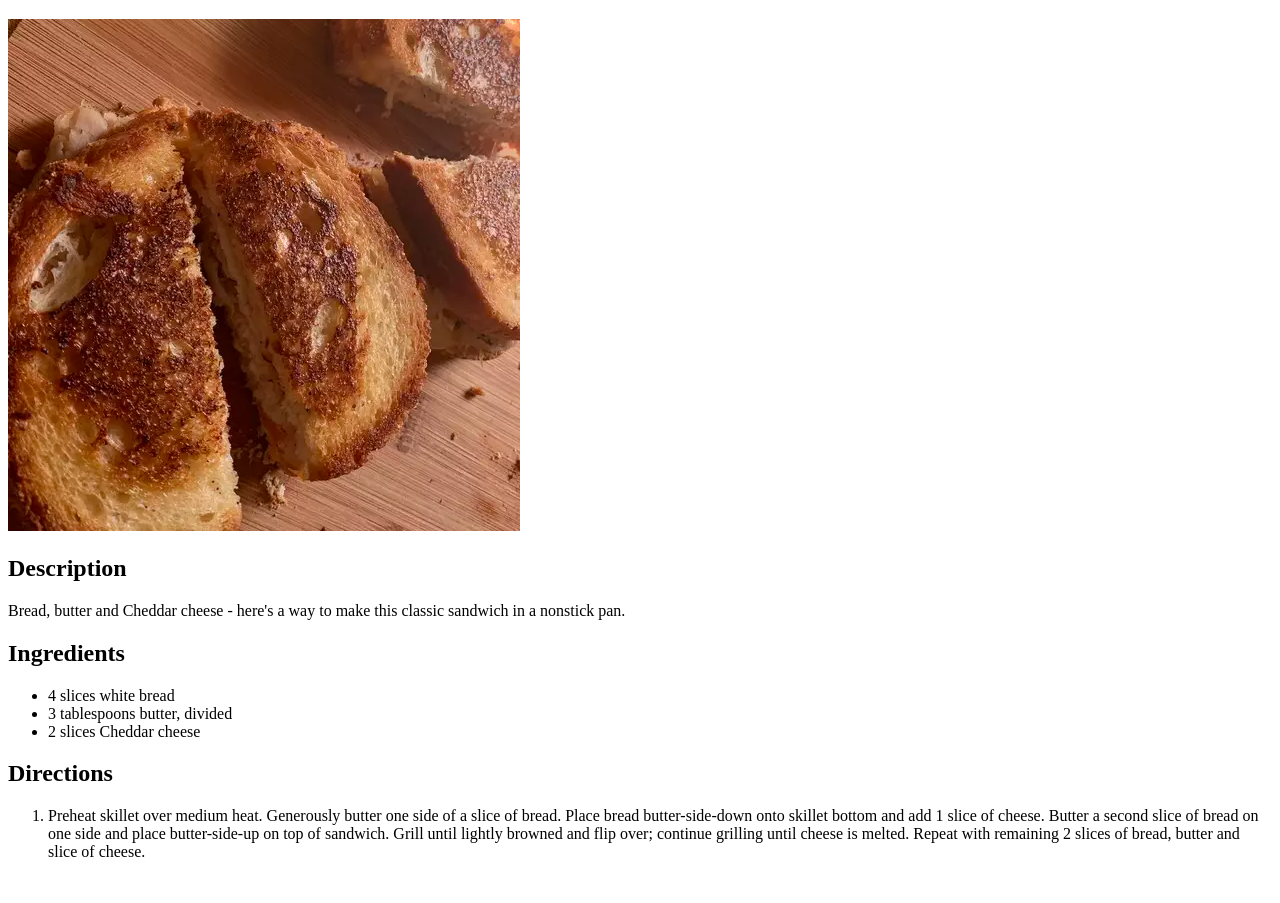
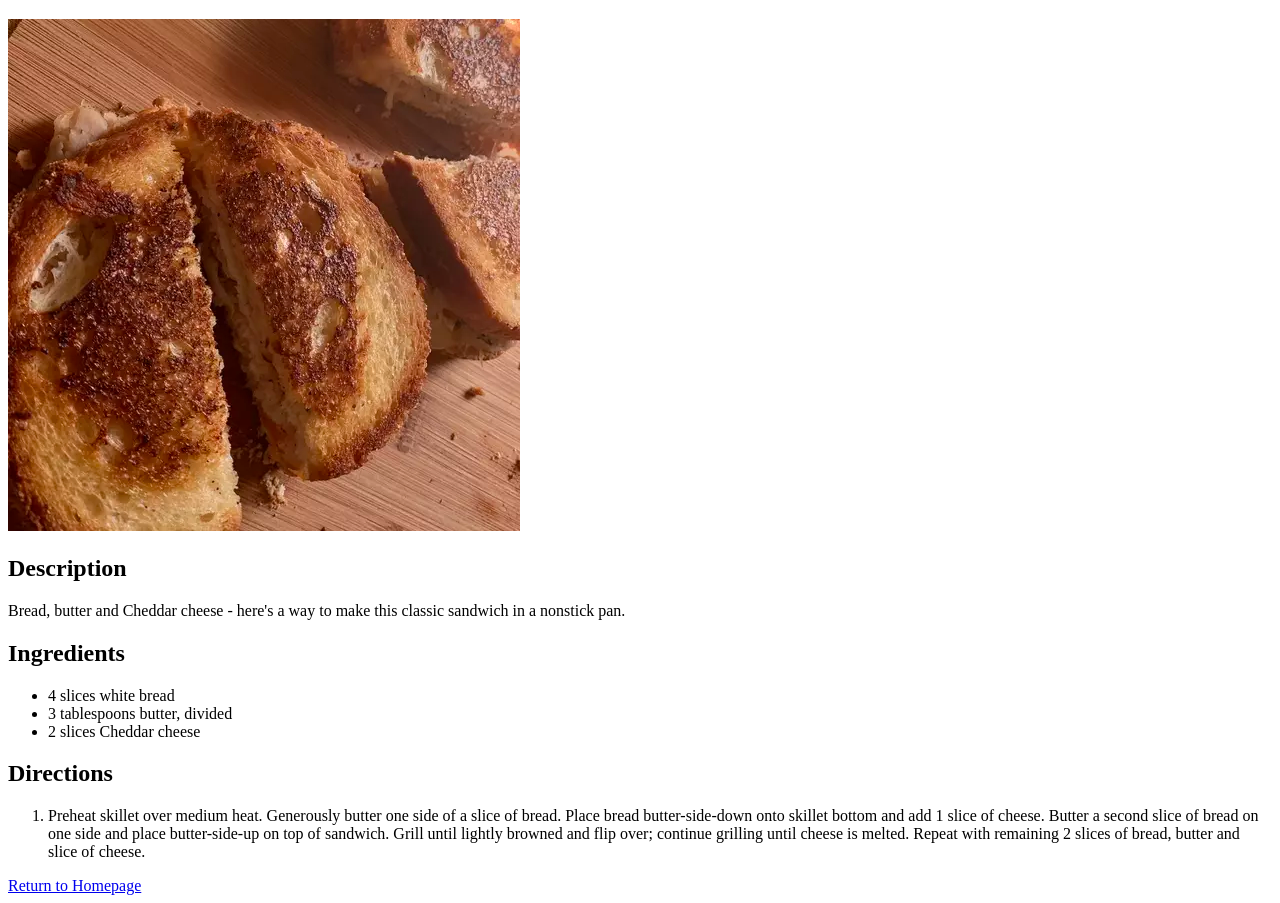
Before and after one commit to dxrekmoore/recipes, a plain HTML site: page recipes/grilled_cheese.html in a window 1280 px wide. Shown: the part 61-964 px from the top of the page. Before the commit the page ends 938 px from the top, so only its background shows below. Drawn offline with Linux system fonts and the light colour scheme.

Commit message:
Updated recipes with a way to return back to index

```diff
--- a/recipes/grilled_cheese.html
+++ b/recipes/grilled_cheese.html
@@ -23,5 +23,7 @@
     <ol>
         <li>Preheat skillet over medium heat. Generously butter one side of a slice of bread. Place bread butter-side-down onto skillet bottom and add 1 slice of cheese. Butter a second slice of bread on one side and place butter-side-up on top of sandwich. Grill until lightly browned and flip over; continue grilling until cheese is melted. Repeat with remaining 2 slices of bread, butter and slice of cheese.</li>
     </ol>
+
+    <a href="../index.html">Return to Homepage</a>
 </body>
 </html>
```
Also changed, not shown: recipes/cookie_dough.html (+2 -1 lines).
